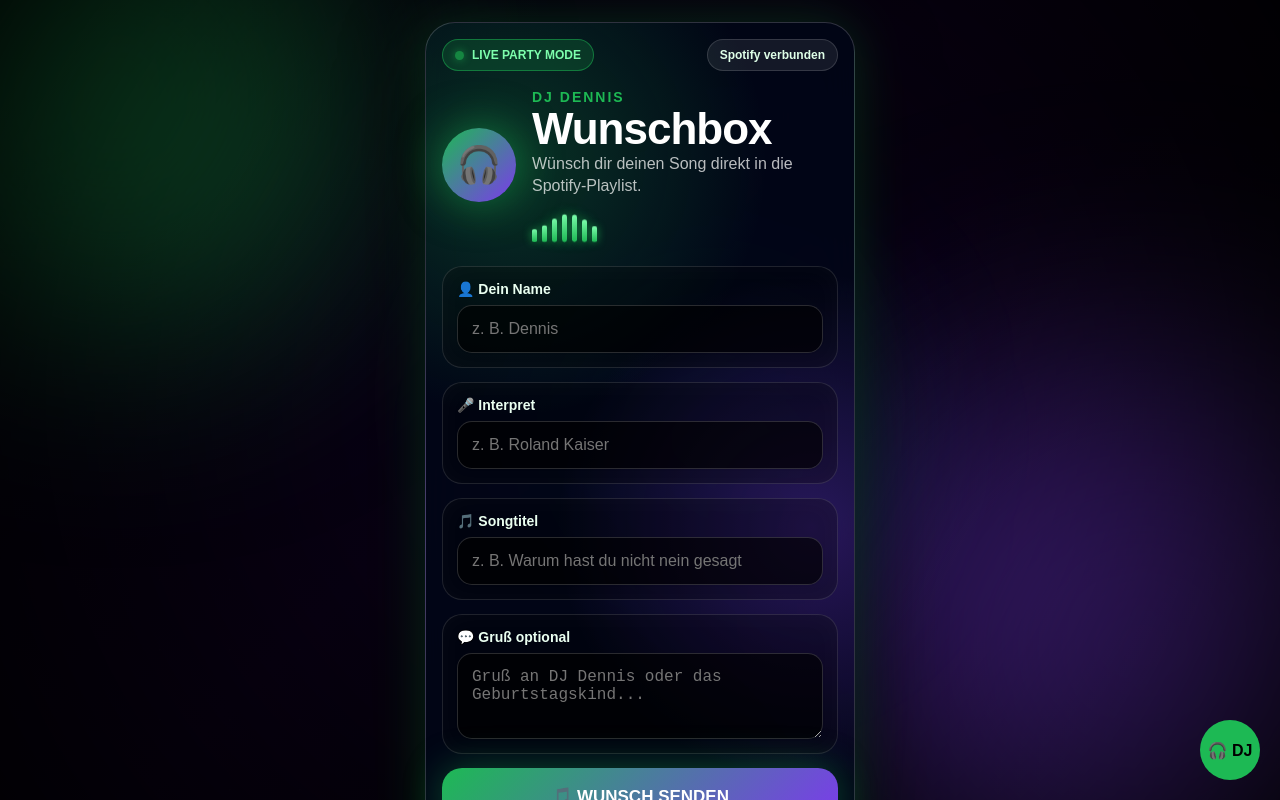
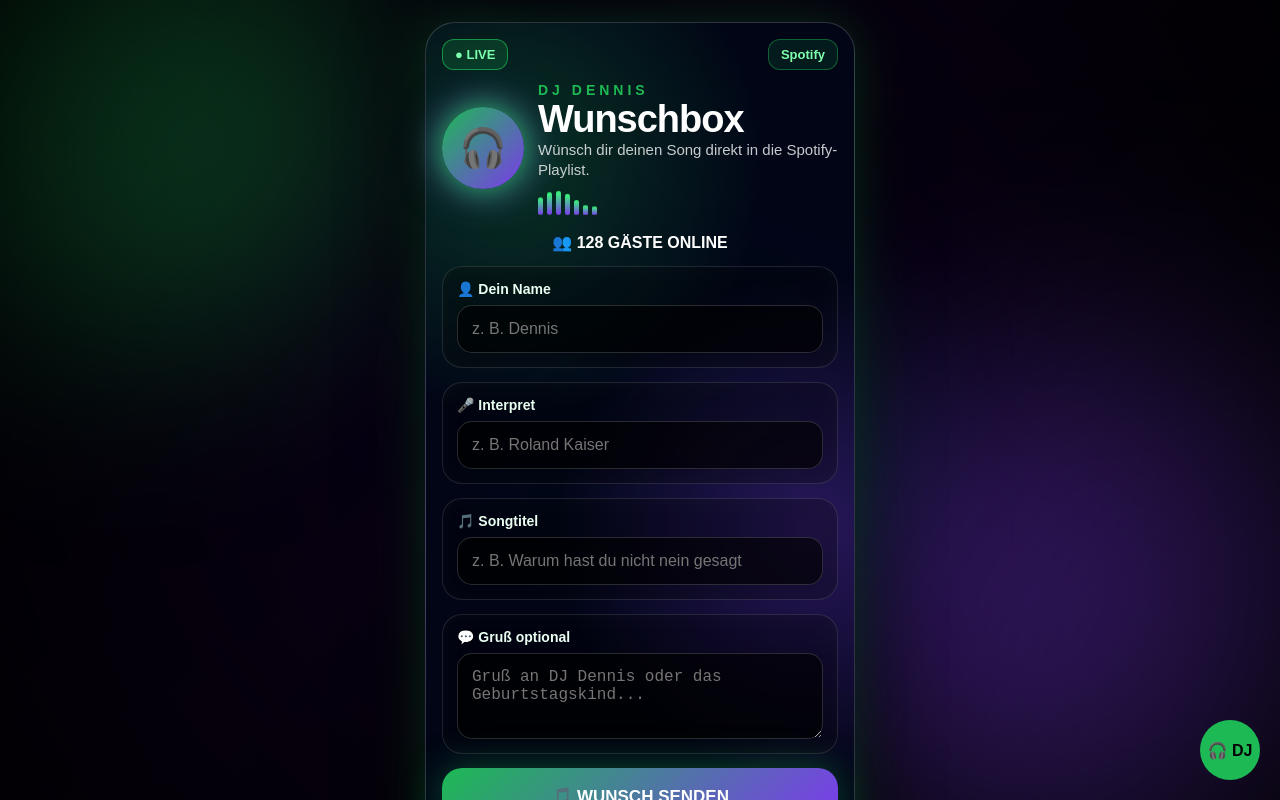
Before and after one commit to dennikruse-hub/dj-wunschbox, a Next.js app: page / in a window 1280 px wide. Shown: the top 800 px of the page. Built offline with nearby package versions, Linux system fonts and the light colour scheme.

Commit message:
Update PremiumHeader.js

```diff
--- a/components/PremiumHeader.js
+++ b/components/PremiumHeader.js
@@ -3,130 +3,120 @@
     <>
       <style jsx global>{`
         @keyframes eq {
-          0%,100% { transform: scaleY(.45); }
+          0%,100% { transform: scaleY(.35); }
           50% { transform: scaleY(1); }
-        }
-        @keyframes pulseLive {
-          0%,100% { opacity: .6; box-shadow: 0 0 8px #1db954; }
-          50% { opacity: 1; box-shadow: 0 0 20px #1db954; }
         }
       `}</style>
 
-      <div style={styles.topRow}>
-        <div style={styles.liveBadge}>
-          <span style={styles.liveDot}></span>
-          LIVE PARTY MODE
-        </div>
-
-        <div style={styles.spotifyBadge}>Spotify verbunden</div>
+      <div style={styles.top}>
+        <div style={styles.badge}>● LIVE</div>
+        <div style={styles.spotify}>Spotify</div>
       </div>
 
       <header style={styles.header}>
-        <div style={styles.logoCircle}>🎧</div>
+        <div style={styles.logo}>🎧</div>
 
-        <div style={styles.textBox}>
+        <div style={styles.text}>
           <div style={styles.dj}>DJ DENNIS</div>
           <h1 style={styles.title}>Wunschbox</h1>
-          <p style={styles.subtitle}>
+          <p style={styles.sub}>
             Wünsch dir deinen Song direkt in die Spotify-Playlist.
           </p>
 
-          <div style={styles.equalizer}>
+          <div style={styles.eq}>
             {[1,2,3,4,5,6,7].map(i => (
-              <span key={i} style={{ ...styles.bar, animationDelay: `${i * .12}s` }}></span>
+              <span key={i} style={{ ...styles.bar, animationDelay: `${i * .1}s` }} />
             ))}
           </div>
         </div>
       </header>
+
+      <div style={styles.guests}>👥 128 GÄSTE ONLINE</div>
     </>
   );
 }
 
 const styles = {
-  topRow: {
+  top: {
     display: 'flex',
     justifyContent: 'space-between',
-    gap: 10,
-    alignItems: 'center',
-    marginBottom: 18
+    marginBottom: 12
   },
-  liveBadge: {
-    display: 'flex',
-    alignItems: 'center',
-    gap: 8,
-    padding: '8px 12px',
-    borderRadius: 999,
+  badge: {
+    padding: '7px 12px',
+    borderRadius: 12,
     background: 'rgba(29,185,84,.18)',
-    border: '1px solid rgba(29,185,84,.5)',
+    border: '1px solid rgba(29,185,84,.7)',
     color: '#7dffad',
     fontWeight: 900,
-    fontSize: 12
+    fontSize: 13
   },
-  liveDot: {
-    width: 9,
-    height: 9,
-    borderRadius: '50%',
-    background: '#1db954',
-    animation: 'pulseLive 1.4s infinite'
-  },
-  spotifyBadge: {
-    padding: '8px 12px',
-    borderRadius: 999,
-    background: 'rgba(255,255,255,.08)',
-    border: '1px solid rgba(255,255,255,.14)',
-    color: '#dfffe8',
-    fontWeight: 800,
-    fontSize: 12
+  spotify: {
+    padding: '7px 12px',
+    borderRadius: 12,
+    background: 'rgba(29,185,84,.12)',
+    border: '1px solid rgba(29,185,84,.45)',
+    color: '#7dffad',
+    fontWeight: 900,
+    fontSize: 13
   },
   header: {
     display: 'flex',
-    gap: 16,
-    alignItems: 'center',
-    marginBottom: 24
+    gap: 14,
+    alignItems: 'center'
   },
-  logoCircle: {
-    width: 74,
-    height: 74,
-    minWidth: 74,
+  logo: {
+    width: 82,
+    height: 82,
+    minWidth: 82,
     borderRadius: '50%',
     background: 'linear-gradient(135deg,#1db954,#7c3aed)',
     display: 'flex',
     alignItems: 'center',
     justifyContent: 'center',
-    fontSize: 36,
-    boxShadow: '0 0 45px rgba(29,185,84,.55)'
+    fontSize: 38,
+    boxShadow: '0 0 30px #1db954, 0 0 45px rgba(124,58,237,.65)'
   },
-  textBox: { flex: 1 },
+  text: {
+    flex: 1
+  },
   dj: {
     color: '#1db954',
     fontWeight: 900,
-    letterSpacing: 2,
+    letterSpacing: 4,
     fontSize: 14
   },
   title: {
     margin: '2px 0',
-    fontSize: 44,
-    lineHeight: 1
+    fontSize: 38,
+    lineHeight: 1,
+    fontWeight: 900
   },
-  subtitle: {
+  sub: {
     margin: 0,
-    opacity: .72,
-    lineHeight: 1.4
+    opacity: .78,
+    lineHeight: 1.35,
+    fontSize: 15
   },
-  equalizer: {
+  eq: {
     display: 'flex',
-    gap: 5,
+    gap: 4,
+    height: 26,
     alignItems: 'end',
-    height: 32,
-    marginTop: 12
+    marginTop: 8
   },
   bar: {
     width: 5,
-    height: 28,
-    borderRadius: 999,
-    background: 'linear-gradient(#7dffad,#1db954)',
+    height: 24,
+    borderRadius: 10,
+    background: 'linear-gradient(#35ff75,#7c3aed)',
     transformOrigin: 'bottom',
-    animation: 'eq .9s ease-in-out infinite',
-    boxShadow: '0 0 12px rgba(29,185,84,.8)'
+    animation: 'eq .8s infinite ease-in-out'
+  },
+  guests: {
+    textAlign: 'center',
+    fontWeight: 900,
+    margin: '18px 0 14px',
+    fontSize: 16
   }
 };
```
